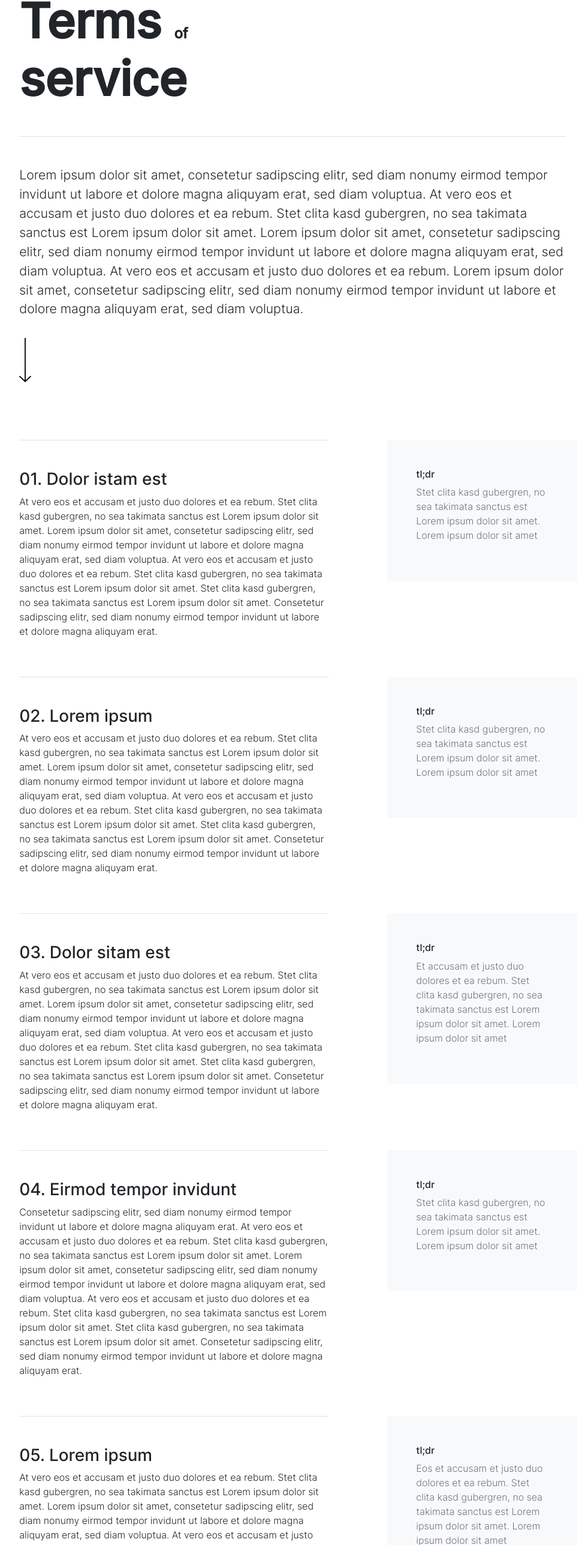
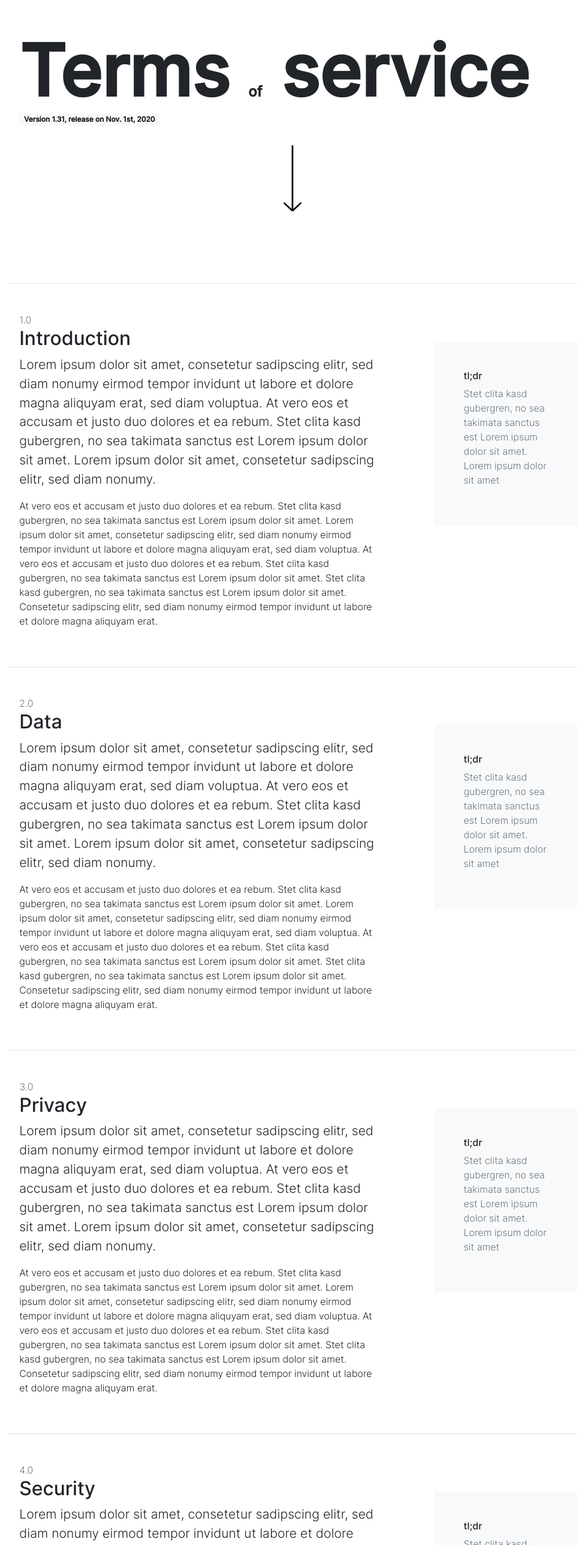
Before and after one commit to holger1411/stride-dev, an Eleventy site: page src/pages/terms.njk in a window 1280 px wide. Shown: the part 185-2760 px from the top of the page at 60% size, without its empty margins (152-1123 px from the left). Built offline with nearby package versions, Linux system fonts and the light colour scheme; Eleventy itself is replaced by a stand-in of ours; files that its build step writes are made by us from their sources.

```diff
--- a/src/_includes/code/intro1.njk
+++ b/src/_includes/code/intro1.njk
@@ -1,9 +1,9 @@
 <div class="row d-flex justify-content-center">
   <div class="col-10 text-center py-vh-3">
-    <p class="lead"><b>We´ve got the right plan for you!</b> Donec id elit non mi porta gravida at eget metus. Fusce dapibus, tellus ac cursus commodo, tortor mauris condimentum nibh, ut fermentum massa justo sit amet risus. Etiam porta sem
+    <p class="lead" data-aos="fade-down"><b>We´ve got the right plan for you!</b> Donec id elit non mi porta gravida at eget metus. Fusce dapibus, tellus ac cursus commodo, tortor mauris condimentum nibh, ut fermentum massa justo sit amet risus. Etiam porta sem
       malesuada.
     </p>
-    <svg viewbox="0 0 29 107" xmlns="http://www.w3.org/2000/svg" style="width:20px;" data-aos="fade-down" class="aos-init aos-animate">
+    <svg viewbox="0 0 29 107" xmlns="http://www.w3.org/2000/svg" style="width:30px;" data-aos="fade-down">
       <path
         d="M15.425 106.639l13.116-12.42c.55-.446.615-1.23.144-1.751a1.363 1.363 0 0 0-1.993 0l-10.887 10.296V1.242C15.805.556 15.218 0 14.493 0c-.724 0-1.311.556-1.311 1.242v101.522L2.308 92.468a1.363 1.363 0 0 0-1.85-.136 1.197 1.197 0 0 0 0 1.887l13.117 12.42a1.364 1.364 0 0 0 1.85 0z"
         fill="#000"
--- a/src/index.njk
+++ b/src/index.njk
@@ -28,7 +28,6 @@
       </div>
     </div>
 
-
     <div class="position-relative overflow-hidden bg-light">
           {% include "code/gallery3.njk" %}
     </div>
@@ -40,7 +39,6 @@
       </div>
     </div>
     </div>
-
 
     <div class="container py-vh-3 border-top" data-aos="fade" data-aos-delay="200">
       <div class="row d-flex justify-content-center">
--- a/src/pages/pricing.njk
+++ b/src/pages/pricing.njk
@@ -14,9 +14,9 @@
       </div>
     </div>
 
-<div class="bg-light py-vh-4">
-  <div class="container">
-      {% include "code/pricing3.njk" %}
+<div class="">
+  <div class="container bg-light py-vh-4">
+      {% include "code/pricing2.njk" %}
   </div>
 </div>
 
--- a/src/pages/terms.njk
+++ b/src/pages/terms.njk
@@ -12,17 +12,13 @@
   <div class="row d-flex justify-content-center">
     <div class="col-12 col-lg-10">
       <div class="row">
-        <div class="col-12">
-          <h1 class="display-1 fw-bold">Terms
-            <span class="fs-4">of</span><br/>
+        <div class="col-12 py-vh-4">
+          <h1 class="display-huge fw-bold lh-1"  data-aos="fade-down">Terms
+            <span class="fs-4">of</span>
             service</h1>
-          <p class="lead border-top pt-5 mt-5 aos-init aos-animate" data-aos="fade-up" data-aos-duration="2000">Lorem ipsum dolor sit amet, consetetur sadipscing elitr, sed diam nonumy eirmod tempor invidunt ut labore et dolore magna aliquyam erat, sed diam
-            voluptua. At vero eos et accusam et justo duo dolores et ea rebum. Stet clita kasd gubergren, no sea takimata sanctus est Lorem ipsum dolor sit amet. Lorem ipsum dolor sit amet, consetetur sadipscing elitr, sed diam nonumy eirmod tempor invidunt ut
-            labore et dolore magna aliquyam erat, sed diam voluptua. At vero eos et accusam et justo duo dolores et ea rebum. Lorem ipsum dolor sit amet, consetetur sadipscing elitr, sed diam nonumy eirmod tempor invidunt ut labore et dolore magna aliquyam erat,
-            sed diam voluptua.
-          </p>
-          <div class="py-vh-3 pt-3 aos-init aos-animate" data-aos="fade-down" data-aos-duration="2000">
-            <svg viewbox="0 0 29 107" xmlns="http://www.w3.org/2000/svg" style="width:20px;" data-aos="fade-down" class="aos-init aos-animate">
+            <span class="h6 badge text-bg-light" data-aos="fade-down">Version 1.31, release on Nov. 1st, 2020</span>
+          <div class="mt-4 d-flex justify-content-center"  data-aos="fade-down" data-aos-delay="200">
+            <svg viewbox="0 0 29 107" xmlns="http://www.w3.org/2000/svg" style="width:30px;" data-aos="fade-down">
               <path
                 d="M15.425 106.639l13.116-12.42c.55-.446.615-1.23.144-1.751a1.363 1.363 0 0 0-1.993 0l-10.887 10.296V1.242C15.805.556 15.218 0 14.493 0c-.724 0-1.311.556-1.311 1.242v101.522L2.308 92.468a1.363 1.363 0 0 0-1.85-.136 1.197 1.197 0 0 0 0 1.887l13.117 12.42a1.364 1.364 0 0 0 1.85 0z"
                 fill="#000"
@@ -32,14 +28,18 @@
           </div>
         </div>
       </div>
-      <div class="row d-flex align-items-start aos-init" data-aos="fade" data-aos-duration="600">
-        <div class="col-12 col-lg-7">
-          <h2 class="h3 mt-5 border-top pt-5">01. Dolor istam est</h2>
+      <div class="row d-flex align-items-start mt-5 border-top pt-5"  data-aos="fade">
+        <div class="col-12 col-lg-8">
+          <span class="text-secondary">1.0</span>
+              <h2>Introduction</h2>
+              <p class="lead">
+                Lorem ipsum dolor sit amet, consetetur sadipscing elitr, sed diam nonumy eirmod tempor invidunt ut labore et dolore magna aliquyam erat, sed diam voluptua. At vero eos et accusam et justo duo dolores et ea rebum. Stet clita kasd
+                gubergren, no sea takimata sanctus est Lorem ipsum dolor sit amet. Lorem ipsum dolor sit amet, consetetur sadipscing elitr, sed diam nonumy.</p>
           <p>At vero eos et accusam et justo duo dolores et ea rebum. Stet clita kasd gubergren, no sea takimata sanctus est Lorem ipsum dolor sit amet. Lorem ipsum dolor sit amet, consetetur sadipscing elitr, sed diam nonumy eirmod tempor invidunt ut labore
             et dolore magna aliquyam erat, sed diam voluptua. At vero eos et accusam et justo duo dolores et ea rebum. Stet clita kasd gubergren, no sea takimata sanctus est Lorem ipsum dolor sit amet. Stet clita kasd gubergren, no sea takimata sanctus est Lorem
             ipsum dolor sit amet. Consetetur sadipscing elitr, sed diam nonumy eirmod tempor invidunt ut labore et dolore magna aliquyam erat.</p>
         </div>
-        <div class="col-12 col-lg-4 offset-lg-1 bg-light p-5 mt-5">
+        <div class="col-12 col-lg-3 offset-lg-1 bg-light p-5 mt-5">
           <h3 class="h6">tl;dr</h3>
           <p class="text-secondary">
             Stet clita kasd gubergren, no sea takimata sanctus est Lorem ipsum dolor sit amet. Lorem ipsum dolor sit amet
@@ -47,66 +47,80 @@
         </div>
       </div>
 
-      <div class="row d-flex align-items-start aos-init" data-aos="fade" data-aos-duration="600">
-        <div class="col-12 col-lg-7">
-          <h2 class="h3 mt-5 border-top pt-5">02. Lorem ipsum</h2>
+      <div class="row d-flex align-items-start mt-5 border-top pt-5"  data-aos="fade">
+        <div class="col-12 col-lg-8">
+          <span class="text-secondary">2.0</span>
+              <h2>Data</h2>
+              <p class="lead">
+                Lorem ipsum dolor sit amet, consetetur sadipscing elitr, sed diam nonumy eirmod tempor invidunt ut labore et dolore magna aliquyam erat, sed diam voluptua. At vero eos et accusam et justo duo dolores et ea rebum. Stet clita kasd
+                gubergren, no sea takimata sanctus est Lorem ipsum dolor sit amet. Lorem ipsum dolor sit amet, consetetur sadipscing elitr, sed diam nonumy.</p>
           <p>At vero eos et accusam et justo duo dolores et ea rebum. Stet clita kasd gubergren, no sea takimata sanctus est Lorem ipsum dolor sit amet. Lorem ipsum dolor sit amet, consetetur sadipscing elitr, sed diam nonumy eirmod tempor invidunt ut labore
             et dolore magna aliquyam erat, sed diam voluptua. At vero eos et accusam et justo duo dolores et ea rebum. Stet clita kasd gubergren, no sea takimata sanctus est Lorem ipsum dolor sit amet. Stet clita kasd gubergren, no sea takimata sanctus est Lorem
             ipsum dolor sit amet. Consetetur sadipscing elitr, sed diam nonumy eirmod tempor invidunt ut labore et dolore magna aliquyam erat.</p>
         </div>
-        <div class="col-12 col-lg-4 offset-lg-1 bg-light p-5 mt-5">
+        <div class="col-12 col-lg-3 offset-lg-1 bg-light p-5 mt-5">
           <h3 class="h6">tl;dr</h3>
           <p class="text-secondary">
             Stet clita kasd gubergren, no sea takimata sanctus est Lorem ipsum dolor sit amet. Lorem ipsum dolor sit amet
           </p>
         </div>
       </div>
-      <div class="row d-flex align-items-start aos-init" data-aos="fade" data-aos-duration="600">
-        <div class="col-12 col-lg-7">
-          <h2 class="h3 mt-5 border-top pt-5">03. Dolor sitam est
-          </h2>
+      <div class="row d-flex align-items-start mt-5 border-top pt-5"   data-aos="fade">
+        <div class="col-12 col-lg-8">
+          <span class="text-secondary">3.0</span>
+              <h2>Privacy</h2>
+              <p class="lead">
+                Lorem ipsum dolor sit amet, consetetur sadipscing elitr, sed diam nonumy eirmod tempor invidunt ut labore et dolore magna aliquyam erat, sed diam voluptua. At vero eos et accusam et justo duo dolores et ea rebum. Stet clita kasd
+                gubergren, no sea takimata sanctus est Lorem ipsum dolor sit amet. Lorem ipsum dolor sit amet, consetetur sadipscing elitr, sed diam nonumy.</p>
           <p>At vero eos et accusam et justo duo dolores et ea rebum. Stet clita kasd gubergren, no sea takimata sanctus est Lorem ipsum dolor sit amet. Lorem ipsum dolor sit amet, consetetur sadipscing elitr, sed diam nonumy eirmod tempor invidunt ut labore
             et dolore magna aliquyam erat, sed diam voluptua. At vero eos et accusam et justo duo dolores et ea rebum. Stet clita kasd gubergren, no sea takimata sanctus est Lorem ipsum dolor sit amet. Stet clita kasd gubergren, no sea takimata sanctus est Lorem
             ipsum dolor sit amet. Consetetur sadipscing elitr, sed diam nonumy eirmod tempor invidunt ut labore et dolore magna aliquyam erat.</p>
         </div>
-        <div class="col-12 col-lg-4 offset-lg-1 bg-light p-5 mt-5">
-          <h3 class="h6">tl;dr</h3>
-          <p class="text-secondary">
-            Et accusam et justo duo dolores et ea rebum. Stet clita kasd gubergren, no sea takimata sanctus est Lorem ipsum dolor sit amet. Lorem ipsum dolor sit amet
-          </p>
-        </div>
-      </div>
-      <div class="row d-flex align-items-start aos-init" data-aos="fade" data-aos-duration="600">
-        <div class="col-12 col-lg-7">
-          <h2 class="h3 mt-5 border-top pt-5">04. Eirmod tempor invidunt</h2>
-          <p>Consetetur sadipscing elitr, sed diam nonumy eirmod tempor invidunt ut labore et dolore magna aliquyam erat. At vero eos et accusam et justo duo dolores et ea rebum. Stet clita kasd gubergren, no sea takimata sanctus est Lorem ipsum dolor sit
-            amet. Lorem ipsum dolor sit amet, consetetur sadipscing elitr, sed diam nonumy eirmod tempor invidunt ut labore et dolore magna aliquyam erat, sed diam voluptua. At vero eos et accusam et justo duo dolores et ea rebum. Stet clita kasd gubergren, no
-            sea takimata sanctus est Lorem ipsum dolor sit amet. Stet clita kasd gubergren, no sea takimata sanctus est Lorem ipsum dolor sit amet. Consetetur sadipscing elitr, sed diam nonumy eirmod tempor invidunt ut labore et dolore magna aliquyam erat.</p>
-        </div>
-        <div class="col-12 col-lg-4 offset-lg-1 bg-light p-5 mt-5">
+        <div class="col-12 col-lg-3 offset-lg-1 bg-light p-5 mt-5">
           <h3 class="h6">tl;dr</h3>
           <p class="text-secondary">
             Stet clita kasd gubergren, no sea takimata sanctus est Lorem ipsum dolor sit amet. Lorem ipsum dolor sit amet
           </p>
         </div>
       </div>
-      <div class="row d-flex align-items-start aos-init" data-aos="fade" data-aos-duration="600">
-        <div class="col-12 col-lg-7">
-          <h2 class="h3 mt-5 border-top pt-5">05. Lorem ipsum</h2>
+      <div class="row d-flex align-items-start mt-5 border-top pt-5"  data-aos="fade">
+        <div class="col-12 col-lg-8">
+          <span class="text-secondary">4.0</span>
+              <h2>Security</h2>
+              <p class="lead">
+                Lorem ipsum dolor sit amet, consetetur sadipscing elitr, sed diam nonumy eirmod tempor invidunt ut labore et dolore magna aliquyam erat, sed diam voluptua. At vero eos et accusam et justo duo dolores et ea rebum. Stet clita kasd
+                gubergren, no sea takimata sanctus est Lorem ipsum dolor sit amet. Lorem ipsum dolor sit amet, consetetur sadipscing elitr, sed diam nonumy.</p>
           <p>At vero eos et accusam et justo duo dolores et ea rebum. Stet clita kasd gubergren, no sea takimata sanctus est Lorem ipsum dolor sit amet. Lorem ipsum dolor sit amet, consetetur sadipscing elitr, sed diam nonumy eirmod tempor invidunt ut labore
             et dolore magna aliquyam erat, sed diam voluptua. At vero eos et accusam et justo duo dolores et ea rebum. Stet clita kasd gubergren, no sea takimata sanctus est Lorem ipsum dolor sit amet. Stet clita kasd gubergren, no sea takimata sanctus est Lorem
-            ipsum dolor sit amet. Consetetur sadipscing elitr, sed diam nonumy eirmod tempor invidunt ut labore et dolore magna aliquyam erat. At vero eos et accusam et justo duo dolores et ea rebum. Stet clita kasd gubergren, no sea takimata sanctus est Lorem
-            ipsum dolor sit amet. Stet clita kasd gubergren, no sea takimata sanctus est Lorem ipsum dolor sit amet. Consetetur sadipscing elitr, sed diam nonumy eirmod tempor invidunt ut labore et dolore magna aliquyam erat.</p>
+            ipsum dolor sit amet. Consetetur sadipscing elitr, sed diam nonumy eirmod tempor invidunt ut labore et dolore magna aliquyam erat.</p>
         </div>
-        <div class="col-12 col-lg-4 offset-lg-1 bg-light p-5 mt-5">
+        <div class="col-12 col-lg-3 offset-lg-1 bg-light p-5 mt-5">
           <h3 class="h6">tl;dr</h3>
           <p class="text-secondary">
-            Eos et accusam et justo duo dolores et ea rebum. Stet clita kasd gubergren, no sea takimata sanctus est Lorem ipsum dolor sit amet. Lorem ipsum dolor sit amet
+            Stet clita kasd gubergren, no sea takimata sanctus est Lorem ipsum dolor sit amet. Lorem ipsum dolor sit amet
+          </p>
+        </div>
+      </div>
+      <div class="row d-flex align-items-start mt-5 border-top pt-5" data-aos="fade">
+        <div class="col-12 col-lg-8">
+          <span class="text-secondary">5.0</span>
+              <h2>Personal Informations</h2>
+              <p class="lead">
+                Lorem ipsum dolor sit amet, consetetur sadipscing elitr, sed diam nonumy eirmod tempor invidunt ut labore et dolore magna aliquyam erat, sed diam voluptua. At vero eos et accusam et justo duo dolores et ea rebum. Stet clita kasd
+                gubergren, no sea takimata sanctus est Lorem ipsum dolor sit amet. Lorem ipsum dolor sit amet, consetetur sadipscing elitr, sed diam nonumy.</p>
+          <p>At vero eos et accusam et justo duo dolores et ea rebum. Stet clita kasd gubergren, no sea takimata sanctus est Lorem ipsum dolor sit amet. Lorem ipsum dolor sit amet, consetetur sadipscing elitr, sed diam nonumy eirmod tempor invidunt ut labore
+            et dolore magna aliquyam erat, sed diam voluptua. At vero eos et accusam et justo duo dolores et ea rebum. Stet clita kasd gubergren, no sea takimata sanctus est Lorem ipsum dolor sit amet. Stet clita kasd gubergren, no sea takimata sanctus est Lorem
+            ipsum dolor sit amet. Consetetur sadipscing elitr, sed diam nonumy eirmod tempor invidunt ut labore et dolore magna aliquyam erat.</p>
+        </div>
+        <div class="col-12 col-lg-3 offset-lg-1 bg-light p-5 mt-5">
+          <h3 class="h6">tl;dr</h3>
+          <p class="text-secondary">
+            Stet clita kasd gubergren, no sea takimata sanctus est Lorem ipsum dolor sit amet. Lorem ipsum dolor sit amet
           </p>
         </div>
       </div>
 
-      <div class="row d-flex align-items-start text-muted pt-5 aos-init" data-aos="fade" data-aos-duration="600">
+      <div class="row d-flex align-items-start text-muted pt-5"   data-aos="fade">
         <div class="col-12 col-lg-7">
           <div class="border p-4">
           <p>*At vero eos et accusam et justo duo dolores et ea rebum. Stet clita kasd gubergren, no sea takimata sanctus est Lorem ipsum dolor sit amet. Lorem ipsum dolor sit amet, consetetur sadipscing elitr, sed diam nonumy eirmod tempor invidunt ut labore
--- a/src/scss/themes/base/_style-theme.scss
+++ b/src/scss/themes/base/_style-theme.scss
@@ -23,3 +23,15 @@
 .transform-scale:hover {
   transform: scale(1.5,1.5);
 }
+
+.display-huge {
+  font-size: calc( 5rem + 3vw );
+}
+
+
+.intro-content::first-letter {
+    float: left;
+    font-size: 4.5em;
+    padding: .15em .25em 0 0;
+    line-height: 4.5rem;
+}
```
Also changed, not shown: src/_includes/code/faq1.njk (+5 -5 lines), src/_includes/code/pricing2.njk (+5 -5 lines).
